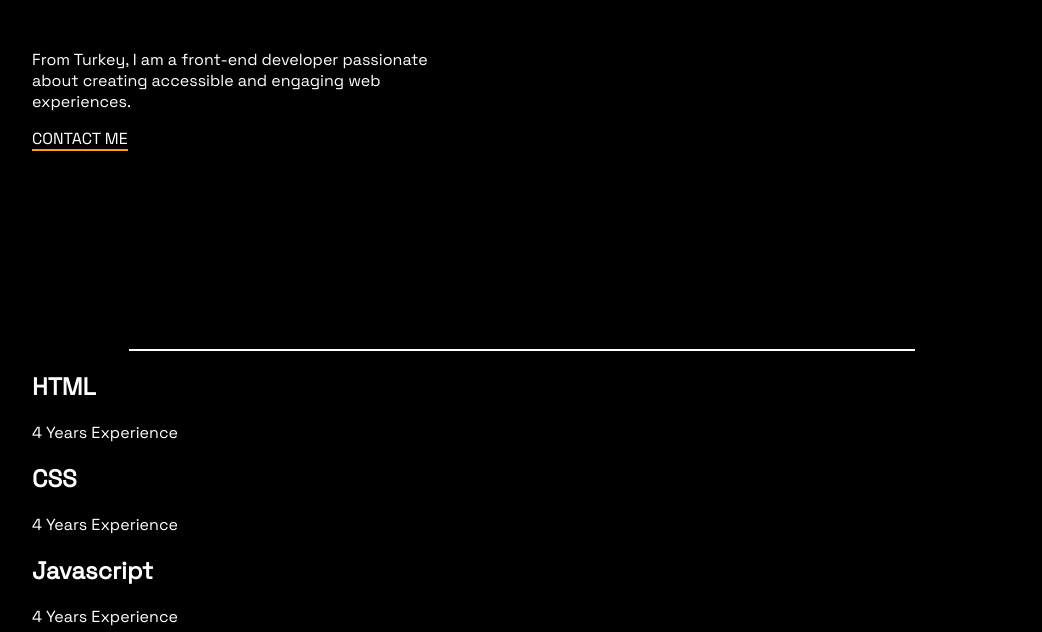
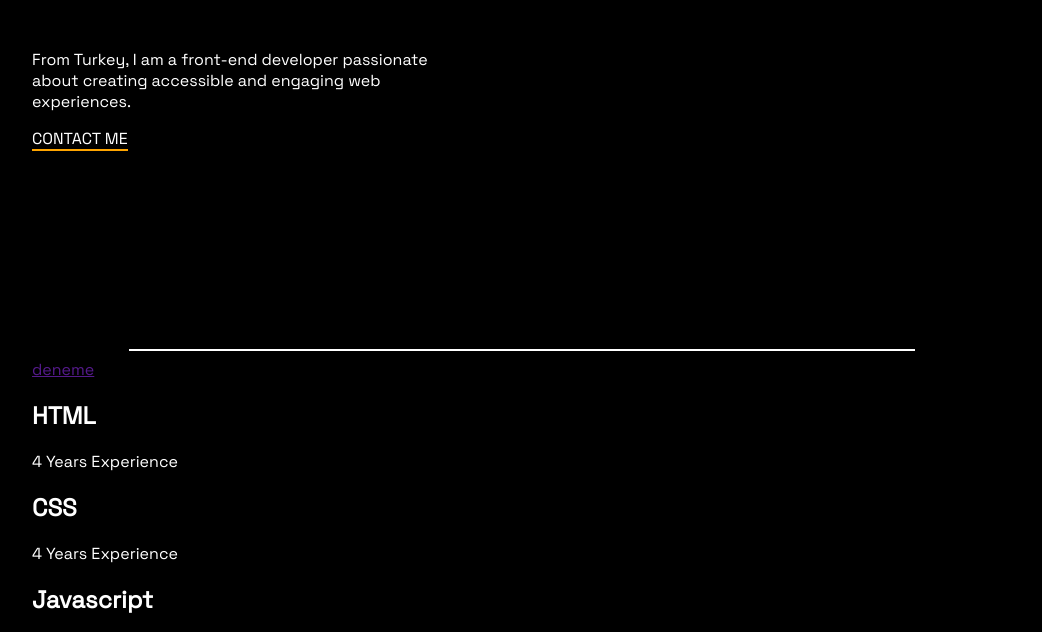
Before and after one commit to almilaozcan/example, a plain HTML site: page index.html in a window 1280 px wide. Shown: the part 424-1056 px from the top of the page, without its empty margins (118-1160 px from the left). Drawn offline with Linux system fonts and the light colour scheme.

Commit message:
some changes

```diff
--- a/index.html
+++ b/index.html
@@ -44,6 +44,7 @@
  </section>
 
 </main>
+<a href="">deneme</a>
 <div class="title">
 <h2><b>HTML</b></h2>
 <p>4 Years Experience</p>
```
